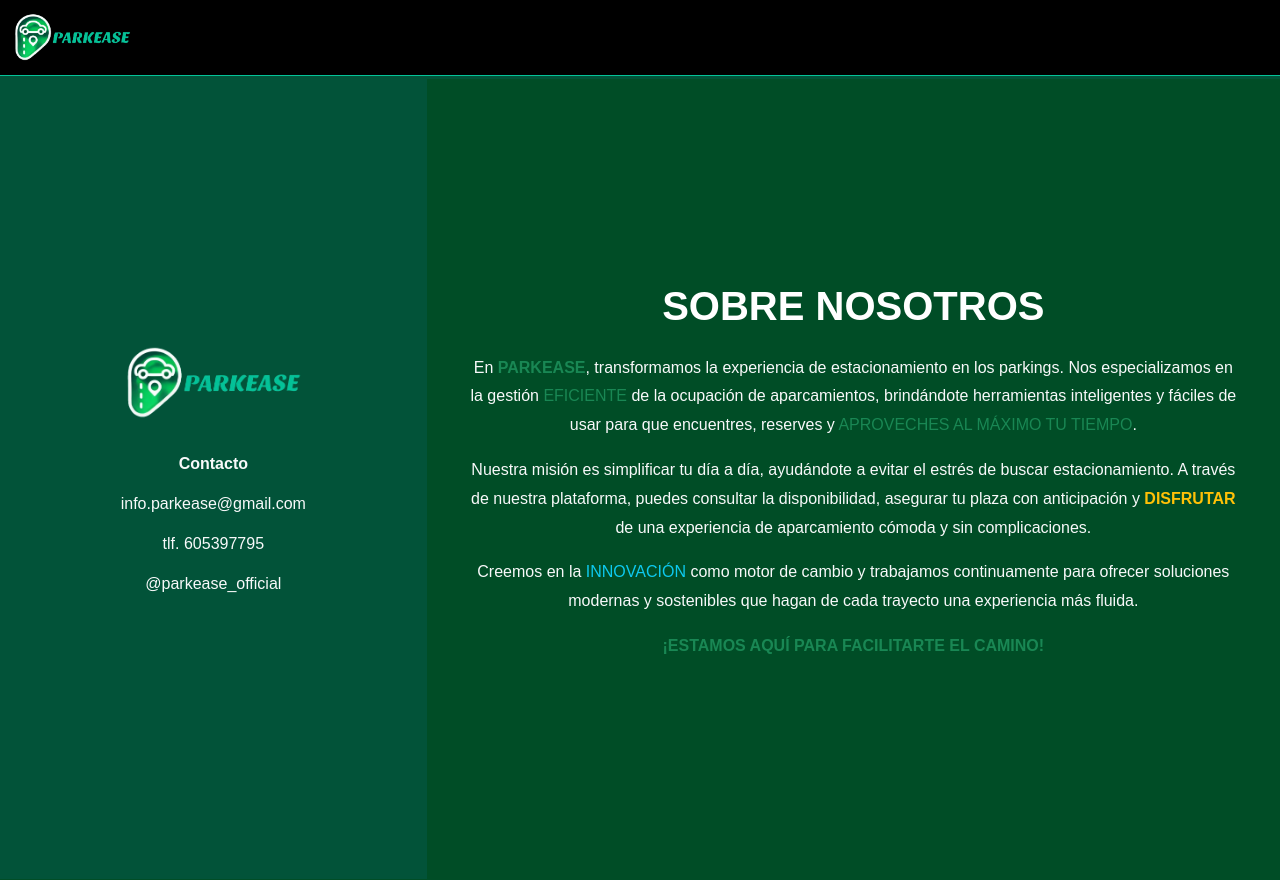
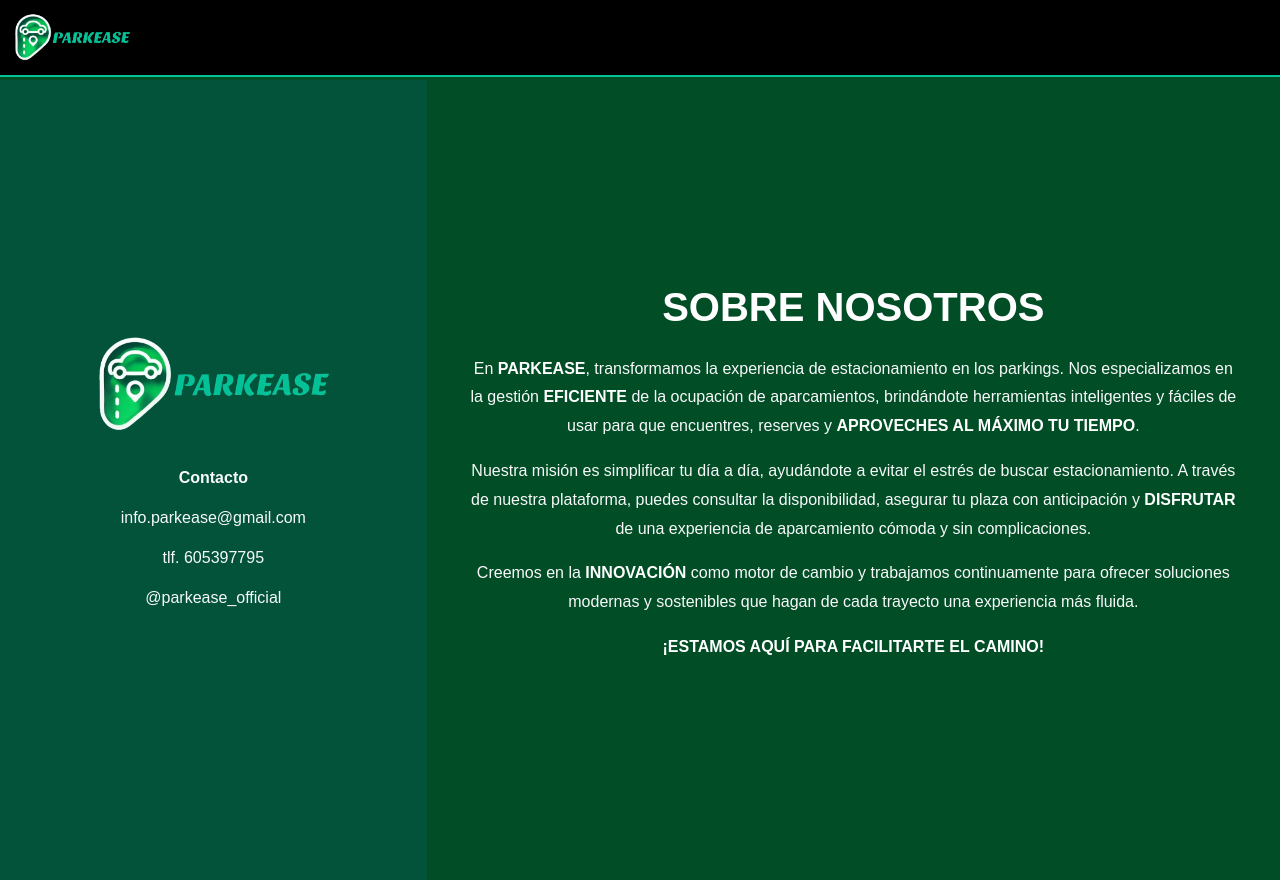
Before and after one commit to XavierClase/parkease, a Flask app: page /info in a window 1280 px wide. Run offline with Flask 3, Linux system fonts and the light colour scheme; some libraries are stand-ins or nearby versions.

Commit message:
cambios 3412

```diff
--- a/app/static/css/style.css
+++ b/app/static/css/style.css
@@ -87,7 +87,7 @@
 /*NAVBAR*/
 header{
     background-color: black;
-    border-bottom: 1px solid #04C298;
+    border-bottom: 2px solid #04C298;
 }
 
 
@@ -101,15 +101,20 @@
 /* Sección de contacto a la izquierda */
 .contact-section {
     background-color: #025339;  /* Verde más oscuro */
-    padding: 50px 20px;
-    min-height: 100vh;
+    height: 100vh;
+    overflow: hidden;
 }
-
 /* Estilos para la sección de texto de "Sobre Nosotros" */
 .about-text {
-    padding: 50px 40px;
+    padding: 30px 40px;
     color: #ffffff;
     line-height: 1.8;
+    height: 100vh;
+    overflow: hidden;
+    text-align: right;
+}
+.text-resaltado{
+    color: #ffffff;
 }
 
 /* Estilo para enlaces en la sección de contacto */
@@ -117,14 +122,13 @@
     text-decoration: none;
     color: #ffffff;
 }
-
-.contact-info a:hover {
-    color: #00cc66; /* Verde claro */
+.text-center{
+    text-align: right;
 }
 
 /* Añadir línea sutil en la parte superior */
 .about-section {
-    border-top: 3px solid #025339;
+    border-top: 3px solid #004d26;
 }
 
 /* Estilo del título principal */
--- a/app/templates/header.html
+++ b/app/templates/header.html
@@ -31,7 +31,7 @@
         {% else %}
         <header class="navbar navbar-expand-lg navbar-dark bg-black">
             <div class="container-fluid">
-                <a class="navbar-brand text-success fw-bold d-flex align-items-center" href="#">
+                <a class="navbar-brand text-success fw-bold d-flex align-items-center" href="/main">
                     <img src="{{ url_for('static', filename='images/plogo.png') }}" alt="ParkEase Logo" width="120">
                 </a>
             </div>
--- a/app/templates/info.html
+++ b/app/templates/info.html
@@ -6,15 +6,13 @@
 {% endblock %}
 
 
-    {%include 'header.html'%}
-
-
 {% block content %}
+{%include 'header.html'%}
 <section class="about-section d-flex">
     <div class="container-fluid">
         <div class="row">
             <div class="col-md-4 d-flex flex-column align-items-center justify-content-center text-light contact-section">
-                <img src="{{ url_for('static', filename='images/plogo.png') }}" alt="ParkEase Logo" class="mb-3" width="180">
+                <img src="{{ url_for('static', filename='images/plogo.png') }}" alt="ParkEase Logo" class="mb-3" width="240">
                 <div class="contact-info mt-3">
                     <p class="fw-bold">Contacto</p>
                     <p><a href="mailto:info.parkease@gmail.com" class="text-light">info.parkease@gmail.com</a></p>
@@ -26,20 +24,20 @@
             <div class="col-md-8 d-flex flex-column align-items-center justify-content-center text-light about-text">
                 <h1 class="fw-bold text-white mb-4">SOBRE NOSOTROS</h1>
                 <p class="text-center">
-                    En <span class="text-success fw-bold">PARKEASE</span>, transformamos la experiencia de estacionamiento en los parkings.
-                    Nos especializamos en la gestión <span class="text-success">EFICIENTE</span> de la ocupación de aparcamientos, brindándote herramientas inteligentes
-                    y fáciles de usar para que encuentres, reserves y <span class="text-success">APROVECHES AL MÁXIMO TU TIEMPO</span>.
+                    En <span class="text-resaltado fw-bold">PARKEASE</span>, transformamos la experiencia de estacionamiento en los parkings.
+                    Nos especializamos en la gestión <span class="text-resaltado fw-bold">EFICIENTE</span> de la ocupación de aparcamientos, brindándote herramientas inteligentes
+                    y fáciles de usar para que encuentres, reserves y <span class="text-resaltado fw-bold">APROVECHES AL MÁXIMO TU TIEMPO</span>.
                 </p>
                 <p class="text-center">
                     Nuestra misión es simplificar tu día a día, ayudándote a evitar el estrés de buscar estacionamiento.
                     A través de nuestra plataforma, puedes consultar la disponibilidad, asegurar tu plaza con anticipación
-                    y <span class="text-warning fw-bold">DISFRUTAR</span> de una experiencia de aparcamiento cómoda y sin complicaciones.
+                    y <span class="text-resaltado fw-bold">DISFRUTAR</span> de una experiencia de aparcamiento cómoda y sin complicaciones.
                 </p>
                 <p class="text-center">
-                    Creemos en la <span class="text-info">INNOVACIÓN</span> como motor de cambio y trabajamos continuamente para ofrecer soluciones
+                    Creemos en la <span class="text-resaltado fw-bold">INNOVACIÓN</span> como motor de cambio y trabajamos continuamente para ofrecer soluciones
                     modernas y sostenibles que hagan de cada trayecto una experiencia más fluida.
                 </p>
-                <p class="fw-bold text-success">¡ESTAMOS AQUÍ PARA FACILITARTE EL CAMINO!</p>
+                <p class="fw-bold text-resaltado">¡ESTAMOS AQUÍ PARA FACILITARTE EL CAMINO!</p>
             </div>
         </div>
     </div>
--- a/app/templates/login.html
+++ b/app/templates/login.html
@@ -5,6 +5,7 @@
 {% endblock %}
 
 {% block content %}
+{%include 'header.html'%}
 <div class="register-container d-flex justify-content-center align-items-center" style="min-height: 100vh;">
     <div class="col-md-6">
         <h1 class="text-center">INICIO SESIÓN</h1>
--- a/app/templates/register.html
+++ b/app/templates/register.html
@@ -5,6 +5,7 @@
 {% endblock %}
 
 {% block content %}
+{%include 'header.html'%}
 <div class="register-container">
     <h1 class="text-center">REGISTRARSE</h1>
     <form method="POST" action="{{ url_for('register') }}">
--- a/main.py
+++ b/main.py
@@ -126,9 +126,6 @@
     return redirect('/')
 
 
-
-
-
 # Inicializar base de datos y ejecutar la aplicación
 if __name__ == "__main__":
     with app.app_context():
```
